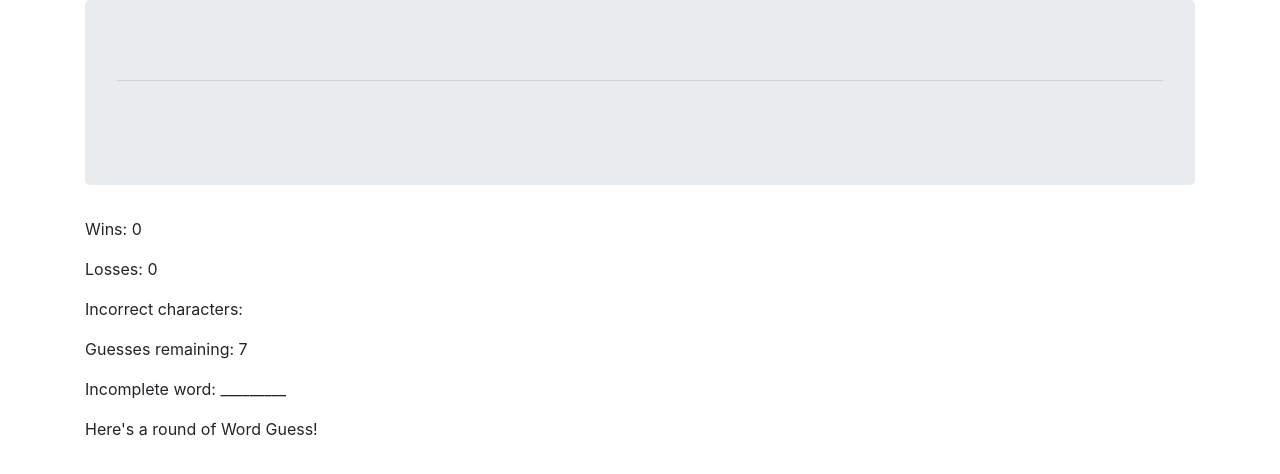
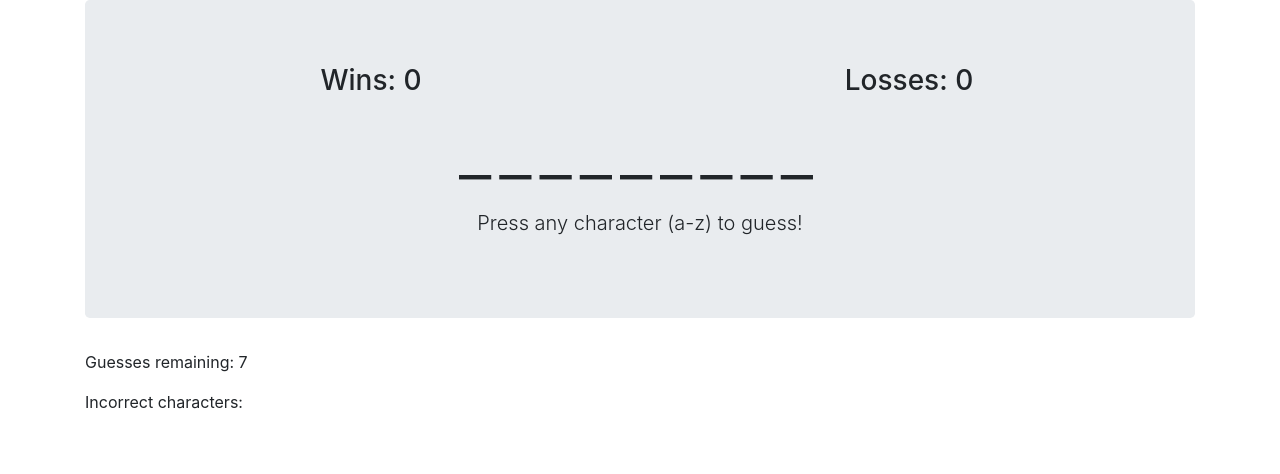
Before and after one commit to jmeuwissen/word-guess-game, a plain HTML site: page index.html in a window 1280 px wide. Both pictures are taken after a click on the button "Click me to Start!". Drawn offline with nearby package versions, Linux system fonts and the light colour scheme.

Commit message:
wins, losses, incomplete word migrated to jumbotron

```diff
--- a/assets/css/style.css
+++ b/assets/css/style.css
@@ -0,0 +1,3 @@
+#partial-solution{
+    letter-spacing: 8px;
+}
--- a/assets/javascript/game.js
+++ b/assets/javascript/game.js
@@ -10,7 +10,6 @@ let remainingGuesses = 0;
 let animationComplete = false;
 
 const startButtonEl = document.getElementById("start-button");
-const helperTextEL = document.getElementById("helper-text");
 const winsEL = document.getElementById("wins");
 const lossesEL = document.getElementById("losses");
 const wrongCharsEL = document.getElementById("wrong-chars");
@@ -56,13 +55,12 @@ function resetGameState() {
  */
 
 function resetHTMLContent() {
-    helperTextEL.textContent = " ";
-    messageEL.textContent = "Here's a round of Word Guess!";
+    messageEL.textContent = "Press any character (a-z) to guess!";
     winsEL.textContent = "Wins: " + wins;
     lossesEL.textContent = "Losses: " + losses;
     wrongCharsEL.textContent = "Incorrect characters: " + wrongChars;
     remainingGuessesEL.textContent = "Guesses remaining: " + remainingGuesses;
-    partialSolutionEL.textContent = "Incomplete word: " + partialSolution.join("");
+    partialSolutionEL.textContent = partialSolution.join("");
 }
 
 /**
@@ -110,7 +108,7 @@ function handleCorrectGuess(guess) {
         }
     }
 
-    partialSolutionEL.textContent = "Incomplete word: " + partialSolution.join("");
+    partialSolutionEL.textContent =  partialSolution.join("");
 }
 
 /**
@@ -131,7 +129,7 @@ function handleWrongGuess(guess) {
  */
 function handleLoss() {
     messageEL.textContent = "Woops! You lost! Press any key to play again";
-    partialSolutionEL.textContent = "Incomplete word: " + answer;
+    partialSolutionEL.textContent =  answer;
     losses++;
     lossesEL.textContent = "Losses: " + losses;
     isPlaying = false;
@@ -206,10 +204,9 @@ $('#start-button').on('click', function (e) {
 //     initializeGame();
 // })
 
-$('#start-button-area').on('hidden.bs.collapse', function (e) {
+$('#welcome-container').on('hidden.bs.collapse', function (e) {
     animationComplete = true;
     console.log("animationComplete");
-
 })
 
 document.onkeyup = function (e) {
--- a/index.html
+++ b/index.html
@@ -9,10 +9,8 @@
 
     <!-- begin bootstrap cdn links -->
     <link rel="stylesheet" href="https://maxcdn.bootstrapcdn.com/bootstrap/4.0.0/css/bootstrap.min.css">
-    <script
-    src="https://code.jquery.com/jquery-3.4.1.slim.min.js"
-    integrity="sha256-pasqAKBDmFT4eHoN2ndd6lN370kFiGUFyTiUHWhU7k8="
-    crossorigin="anonymous"></script>
+    <script src="https://code.jquery.com/jquery-3.4.1.slim.min.js"
+        integrity="sha256-pasqAKBDmFT4eHoN2ndd6lN370kFiGUFyTiUHWhU7k8=" crossorigin="anonymous"></script>
     <script src="https://cdnjs.cloudflare.com/ajax/libs/popper.js/1.14.7/umd/popper.min.js"
         integrity="sha384-UO2eT0CpHqdSJQ6hJty5KVphtPhzWj9WO1clHTMGa3JDZwrnQq4sF86dIHNDz0W1" crossorigin="anonymous">
     </script>
@@ -20,45 +18,62 @@
         integrity="sha384-JjSmVgyd0p3pXB1rRibZUAYoIIy6OrQ6VrjIEaFf/nJGzIxFDsf4x0xIM+B07jRM" crossorigin="anonymous">
     </script>
     <!-- end bootstrap cdn links -->
+    <link rel="stylesheet" href="./assets/css/style.css">
 </head>
 
 <body>
     <div class="container">
         <div class="jumbotron" id="intro">
-            <h1 class="display-3 text-center game-info show">
+            <div class="game-info show" id="welcome-container">
+                <h1 class="display-3 text-center ">
                     <p>Welcome to <del>Hangman</del></p>
                     <p>Word Guess Game!</p>
                 </h1>
-
-            <p class="lead" id="helper-text"></p>
                 <p>
                     <hr class="my-2">
                 </p>
                 <br>
-            <p class="lead text-center game-info show" id="start-button-area">
+                <p class="lead text-center " id="start-button-area">
                     <button class="btn btn-primary btn-lg" id="start-button" type="button" data-toggle="collapse"
                         data-target=".game-info" aria-expanded="false" aria-controls="game-info">Click
                         me to Start!</button>
                 </p>
+
+            </div>
+            <div class="game-info hide">
+                <h3>
+                    <div class="row">
+                        <div class="col-sm text-center" id="wins"></div>
+                        <div class="col-sm text-center" id="losses"></div>
+                    </div>
+                </h3>
+                <h1 class="display-3 text-center">
+                    <p id="partial-solution"></p>
+                </h1>
+
+                <p class="lead text-center" id="message"></p>
+
+            </div>
+
+
         </div>
         <div>
             <p id="directions-text"> </p>
         </div>
-        <div>
+        <!-- <div>
             <p id="wins"></p>
         </div>
         <div>
             <p id="losses"></p>
+        </div> -->
+        <div>
+            <p id="guesses-remaining"></p>
         </div>
         <div>
             <p id="wrong-chars"></p>
         </div>
         <div>
-            <p id="guesses-remaining"></p>
-        </div>
 
-        <div>
-            <p id="partial-solution"></p>
         </div>
 
         <div>
```
Lines whose indentation alone changed are shown as unchanged.
